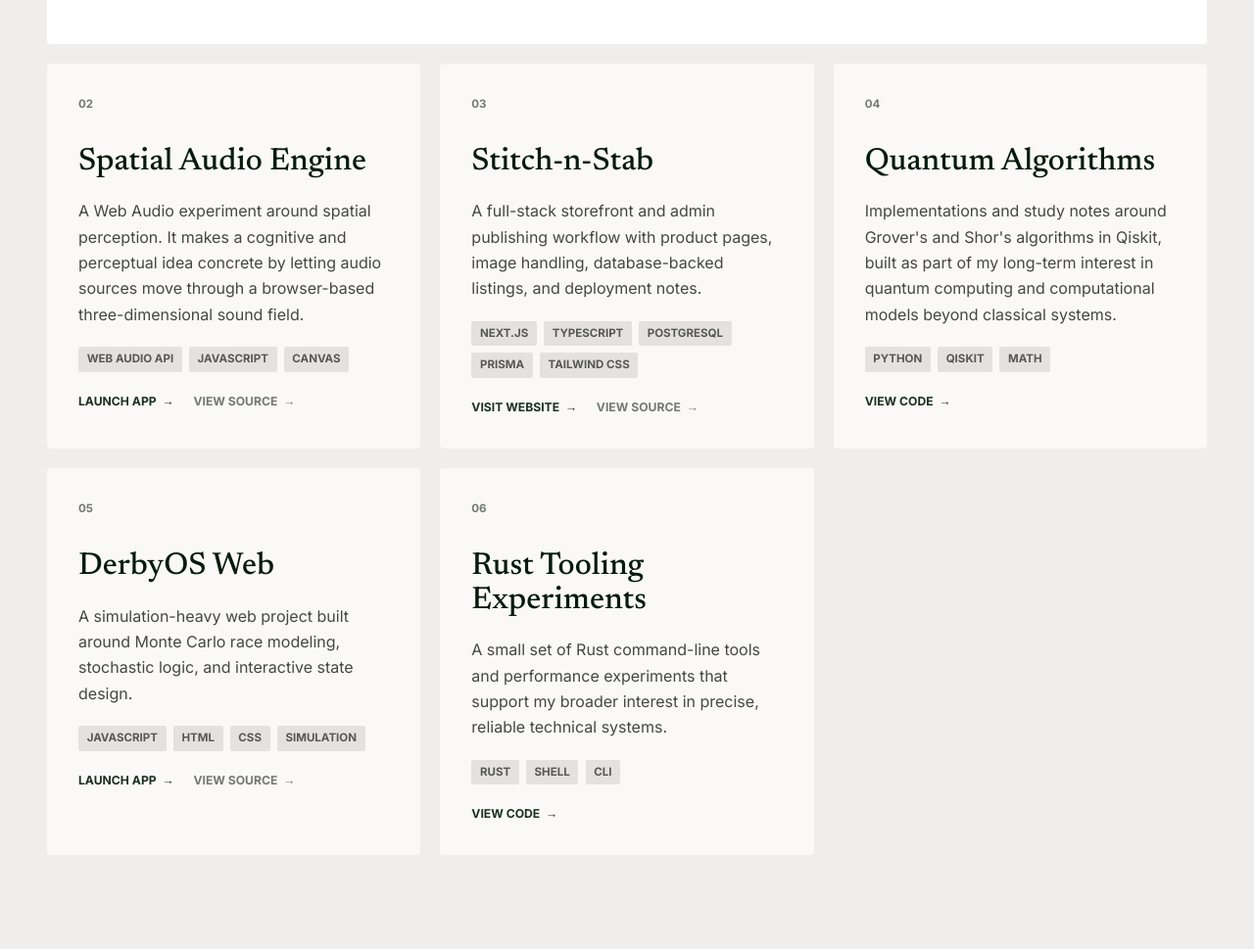
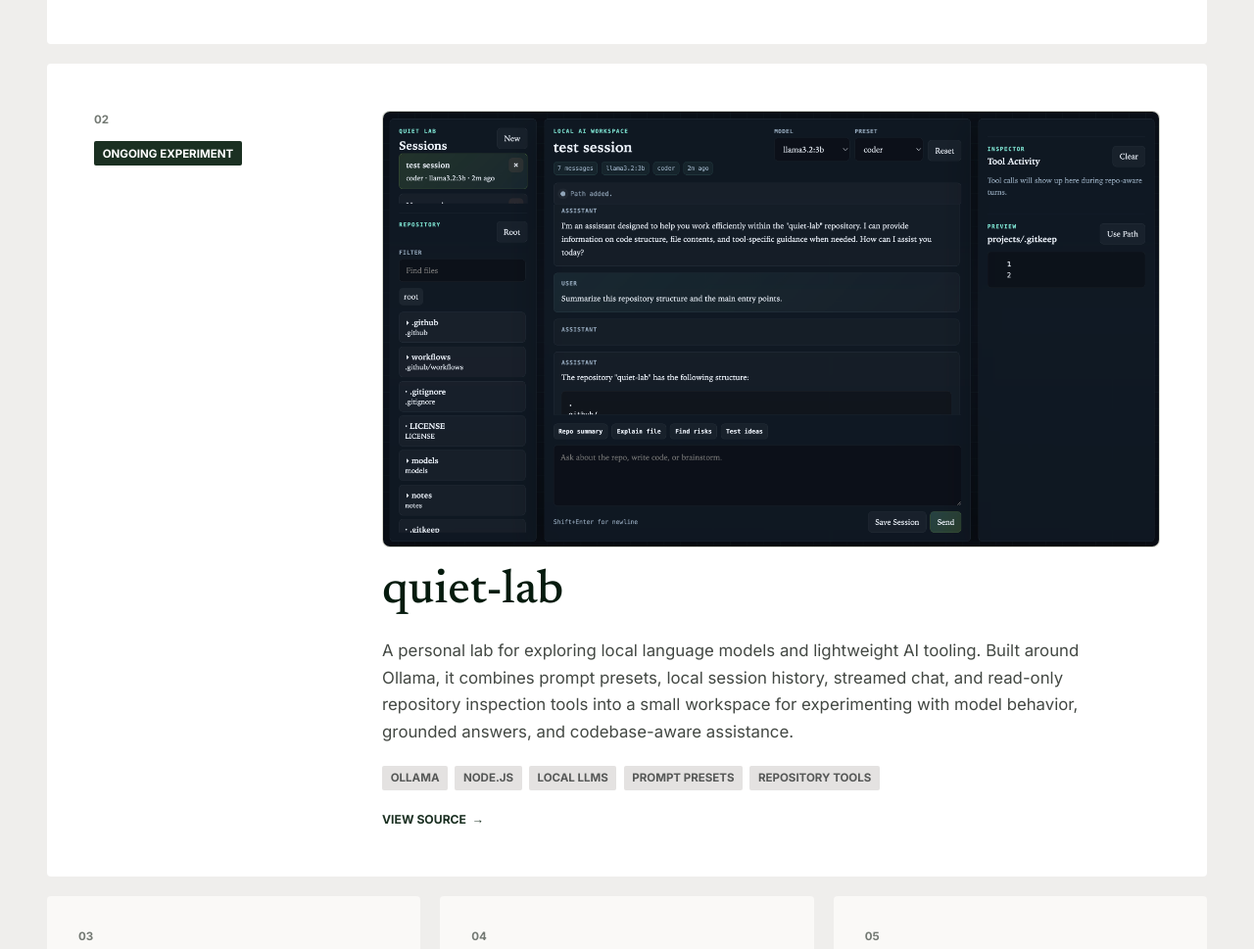
Before and after one commit to H33T589/H33T589.github.io, a website built with Vite: page index.html in a window 1280 px wide. Shown: the part 2757-3726 px from the top of the page at 98% size. Built offline with nearby package versions, Linux system fonts and the light colour scheme.

Commit message:
Add QuietLab project screenshot

```diff
--- a/src/data/site.js
+++ b/src/data/site.js
@@ -146,8 +146,29 @@
       ],
     },
     {
+      id: 'quiet-lab',
+      icon: '02',
+      title: 'quiet-lab',
+      featured: true,
+      featuredLabel: 'Ongoing Experiment',
+      media: {
+        src: '/Docs/Quiet-lab screenshot.png',
+        alt: 'quiet-lab local language model workspace screenshot.',
+      },
+      description:
+        'A personal lab for exploring local language models and lightweight AI tooling. Built around Ollama, it combines prompt presets, local session history, streamed chat, and read-only repository inspection tools into a small workspace for experimenting with model behavior, grounded answers, and codebase-aware assistance.',
+      tech: ['Ollama', 'Node.js', 'Local LLMs', 'Prompt Presets', 'Repository Tools'],
+      links: [
+        {
+          href: 'https://github.com/H33T589/quiet-lab',
+          label: 'View Source',
+          external: true,
+        },
+      ],
+    },
+    {
       id: 'spatial-audio',
-      icon: '02',
+      icon: '03',
       title: 'Spatial Audio Engine',
       description:
         'A Web Audio experiment around spatial perception. It makes a cognitive and perceptual idea concrete by letting audio sources move through a browser-based three-dimensional sound field.',
@@ -164,7 +185,7 @@
     },
     {
       id: 'stitch-n-stab',
-      icon: '03',
+      icon: '04',
       title: 'Stitch-n-Stab',
       description:
         'A full-stack storefront and admin publishing workflow with product pages, image handling, database-backed listings, and deployment notes.',
@@ -181,7 +202,7 @@
     },
     {
       id: 'quantum-algorithms',
-      icon: '04',
+      icon: '05',
       title: 'Quantum Algorithms',
       description:
         "Implementations and study notes around Grover's and Shor's algorithms in Qiskit, built as part of my long-term interest in quantum computing and computational models beyond classical systems.",
@@ -190,7 +211,7 @@
     },
     {
       id: 'derbyos-web',
-      icon: '05',
+      icon: '06',
       title: 'DerbyOS Web',
       description:
         'A simulation-heavy web project built around Monte Carlo race modeling, stochastic logic, and interactive state design.',
@@ -207,7 +228,7 @@
     },
     {
       id: 'rust-cli',
-      icon: '06',
+      icon: '07',
       title: 'Rust Tooling Experiments',
       description:
         'A small set of Rust command-line tools and performance experiments that support my broader interest in precise, reliable technical systems.',
--- a/src/render.js
+++ b/src/render.js
@@ -144,6 +144,19 @@
               ${p.featured ? `<span class="project-badge">${esc(p.featuredLabel || 'Featured')}</span>` : ''}
             </div>
             <div class="project-main">
+              ${
+                p.media
+                  ? `<figure class="project-media">
+                      ${
+                        p.media.src
+                          ? `<img src="${esc(p.media.src)}" alt="${esc(p.media.alt || `${p.title} screenshot`)}" loading="lazy" />`
+                          : `<div class="project-media-placeholder" aria-label="${esc(p.media.label || 'Project screenshot placeholder')}">
+                              <span>${esc(p.media.label || 'Screenshot coming soon')}</span>
+                            </div>`
+                      }
+                    </figure>`
+                  : ''
+              }
               <h3 class="project-title">${esc(p.title)}</h3>
               <div class="project-meta">
                 <p class="project-desc">${esc(p.description)}</p>
--- a/src/styles/main.css
+++ b/src/styles/main.css
@@ -676,6 +676,31 @@
   gap: 1.25rem;
 }
 
+.project-media {
+  margin: 0;
+}
+
+.project-media img,
+.project-media-placeholder {
+  display: grid;
+  width: 100%;
+  aspect-ratio: 16 / 9;
+  border: 1px solid rgba(56, 75, 55, 0.16);
+  border-radius: 8px;
+  background:
+    linear-gradient(135deg, rgba(105, 125, 90, 0.1), rgba(238, 232, 218, 0.56)),
+    var(--surface);
+  object-fit: cover;
+}
+
+.project-media-placeholder {
+  place-items: center;
+  color: var(--ink-muted);
+  font-size: 0.72rem;
+  font-weight: 700;
+  text-transform: uppercase;
+}
+
 .project-title {
   color: var(--primary);
   font-family: var(--font-display);
```
Also changed, not shown: public/Docs/Quiet-lab screenshot.png (added).
